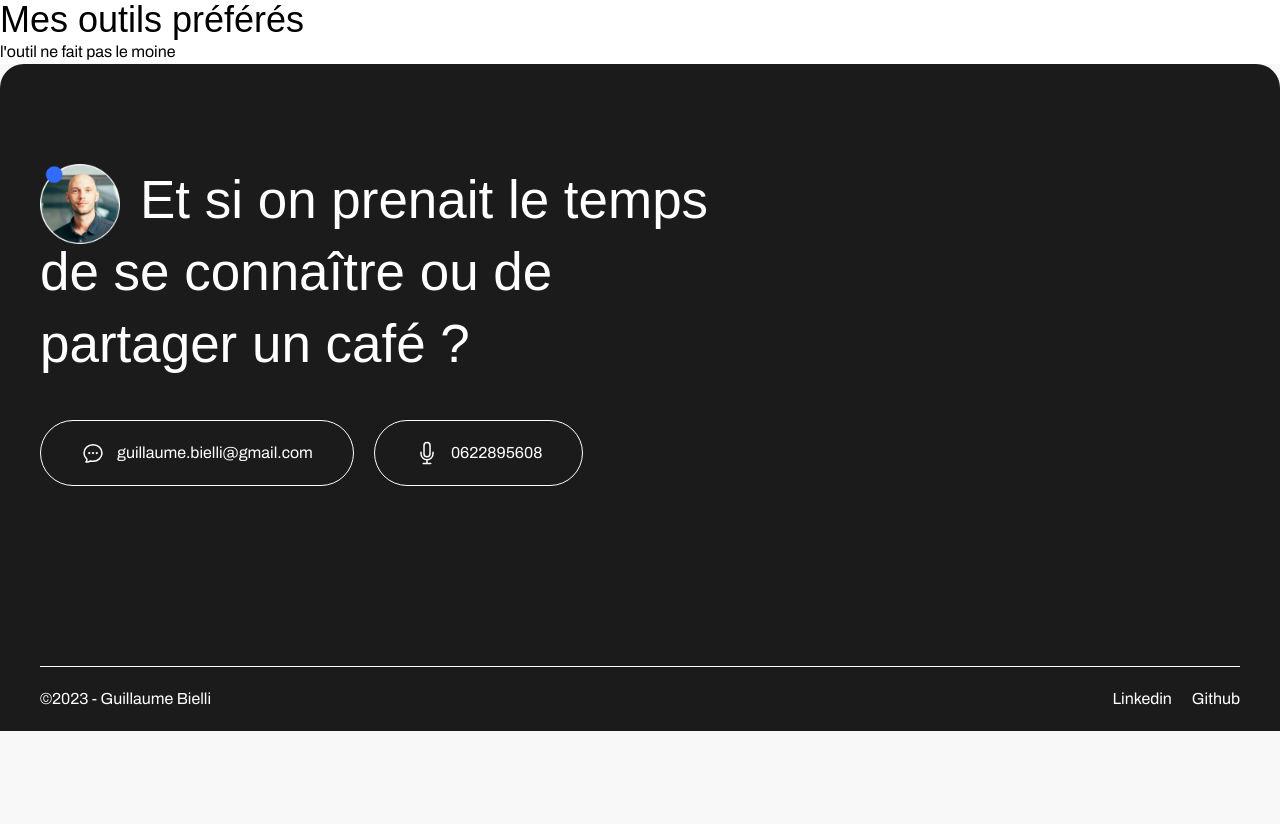
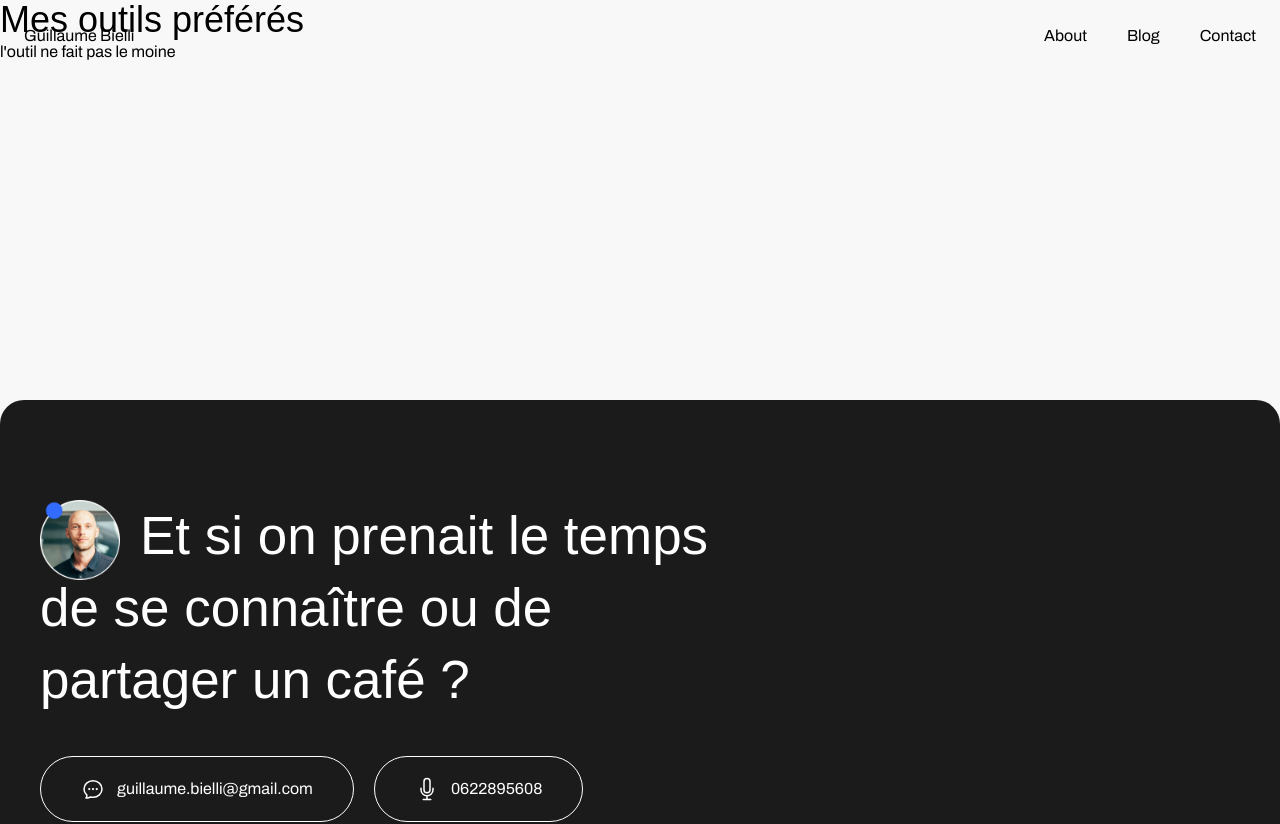
Before and after one commit to gbielli/portfolio, a Next.js app: page /components/Floating in a window 1280 px wide. Shown: the top 824 px of the page. Before the commit the page ends 800 px from the top, so only its background shows below. Built offline with nearby package versions, Linux system fonts and the light colour scheme; a web font is replaced by a local one.

Commit message:
img/slider hidden/overflow hidden slider

```diff
--- a/app/components/Floating/image.js
+++ b/app/components/Floating/image.js
@@ -4,8 +4,6 @@ import javascript from '../../../public/images/floating/Javascript.png';
 import semrush from '../../../public/images/floating/semrush.png';
 import piwikpro from '../../../public/images/floating/piwikpro.png';
 import tailwind from '../../../public/images/floating/TailwindCSS.png';
-import floating7 from '../../../public/images/floating/floating_7.jpg';
-import floating8 from '../../../public/images/floating/floating_8.jpg';
 
 export {
     ads,
@@ -14,6 +12,4 @@ export {
     semrush,
     piwikpro,
     tailwind,
-    floating7,
-    floating8
 }
--- a/app/components/Floating/page.js
+++ b/app/components/Floating/page.js
@@ -21,7 +21,7 @@ const Floating = () => {
 
 
   return (
-    <section className=' w-full bg-white z-1 relative z-10' ref={container}>
+    <section className=' w-full z-1 relative z-10 h-[400px]' ref={container}>
 
         <div className=''>
         <h1 className='text-4xl font-clash'>Mes outils préférés</h1>
--- a/app/components/Footer/page.js
+++ b/app/components/Footer/page.js
@@ -17,7 +17,7 @@ const Footer = () => {
 })
 
 
-const y = useTransform(scrollYProgress, [0, 1], [100, 0]);
+const y = useTransform(scrollYProgress, [0, 1], [200, 0]);
 
 
 
--- a/app/components/Hero/page.js
+++ b/app/components/Hero/page.js
@@ -56,7 +56,7 @@ const Hero = () => {
 
       <div className='md:h-screen flex items-center bg-grey'>
 
-        <div className='px-6 w-full text-gray-200 flex flex-col items-center flex-1 gap-20' >
+        <div className='px-6 pt-20 w-full text-gray-200 flex flex-col items-center flex-1 gap-20' >
 
           <div className='img self-start relative'>
             <Image
--- a/app/components/Slider/page.js
+++ b/app/components/Slider/page.js
@@ -54,7 +54,7 @@ const Slider = () => {
     const x2 = useTransform(scrollYProgress, [0, 1], [0, -150])
 
     return (
-        <div ref={container} className='w-full flex flex-col gap-10 relative pt-40 bg-grey'>
+        <div ref={container} className='w-full md:flex flex-col gap-10 relative pt-40 bg-grey hidden overflow-hidden'>
             <motion.div style={{x: x1}} className='flex relative gap-10 left-[-10vw] w-[150vw]'>
                     {
                         slider1.map( (project, index) => {
```
